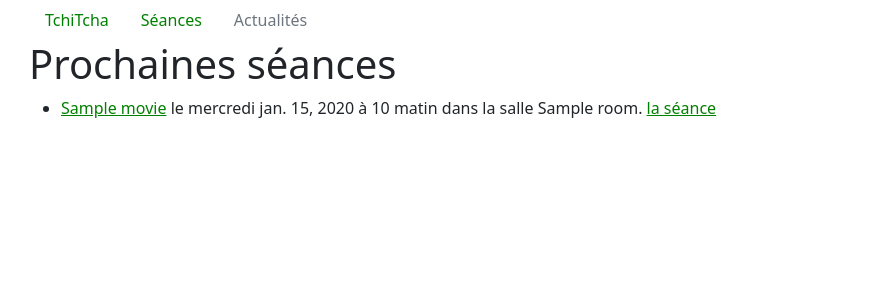
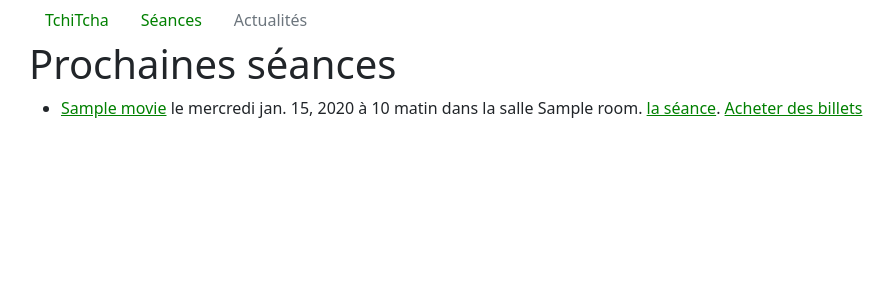
Before and after one commit to philippe-lemaire/tchitcha, a Django app: template movies/templates/movies/showing_list.html in a window 1280 px wide. Shown: the top 300 px of the page, without its empty margins (53-946 px from the left). Run offline with Django 3.2, Linux system fonts and the light colour scheme; the template is opened without the code that fills it: values that come from a table or form of the project are taken from there, others are empty; tables that the repository leaves empty hold one stand-in row (values such as "Sample post").

Commit message:
list to buy tickets in this template as well

```diff
--- a/movies/templates/movies/showing_list.html
+++ b/movies/templates/movies/showing_list.html
@@ -10,7 +10,7 @@
         {{showing.date}}
         à
         {{showing.time}} dans la salle {{showing.room}}. <a href="{% url 'movies:showing_detail' showing.id %}">la
-            séance</a>
+            séance</a>. <a href="{% url 'movies:buy_tickets' showing.id %}">Acheter des billets</a>
     </li>
     {% endfor %}
 </ul>
```
